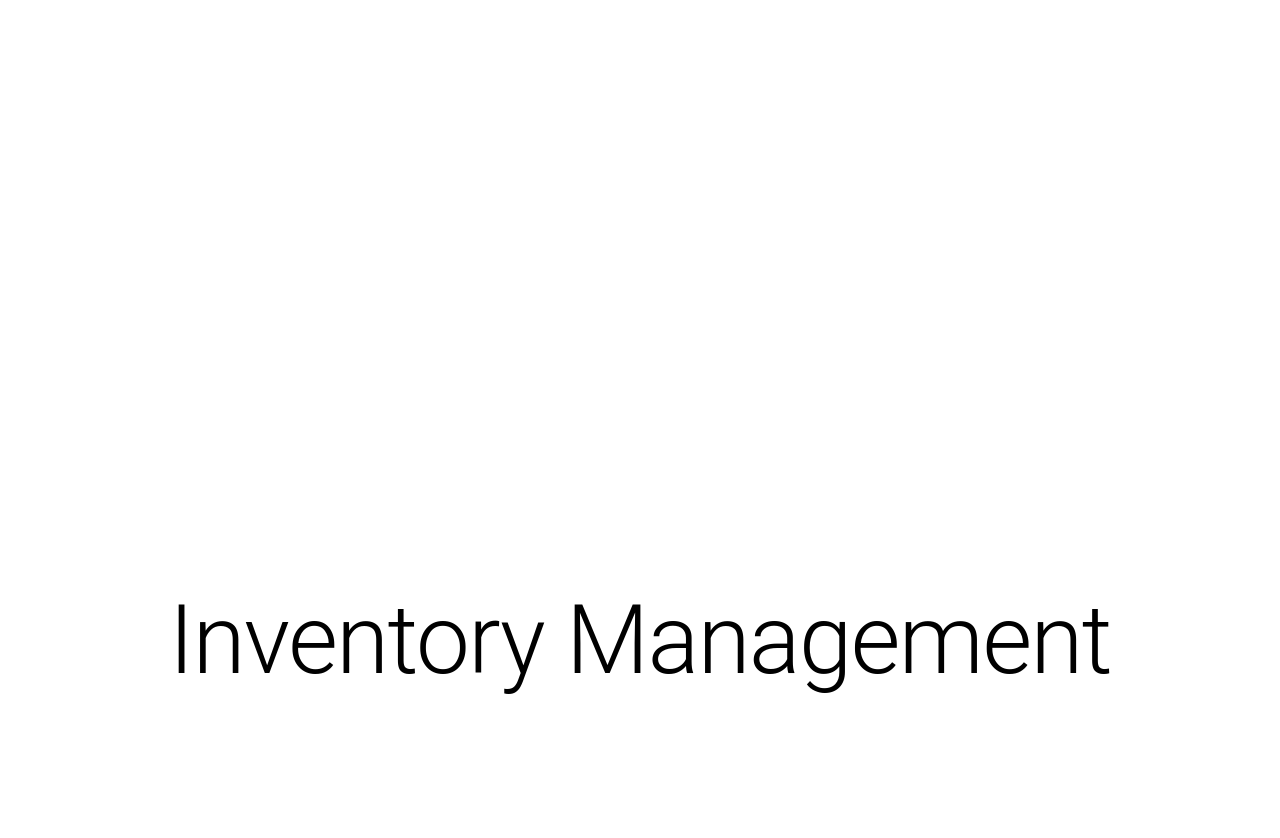
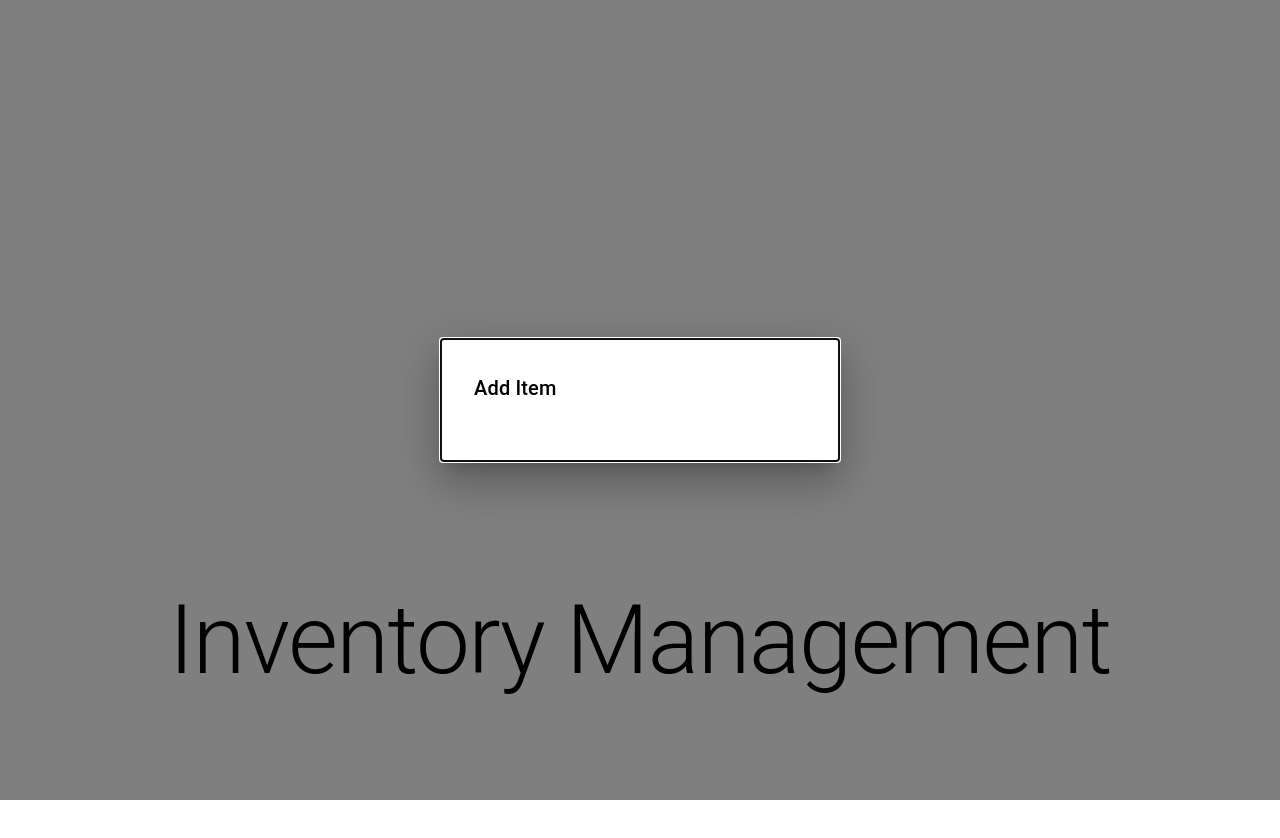
Before and after one commit to SMei201900/inventory_management_, a Next.js app: page / in a window 1280 px wide. Shown: the top 838 px of the page. Built offline with nearby package versions, Linux system fonts and the light colour scheme; no server answers; the database is empty.

Commit message:
set to true to see the modal aka pop-up; noticed modal is not centered so changed code

```diff
--- a/app/page.js
+++ b/app/page.js
@@ -7,7 +7,7 @@
 
 export default function Home() {
 	const [inventory, setInventory] = useState([]); //state variable to store inventory
-	const [open, setOpen] = useState(false); //this is how we are going to add or remove stuff
+	const [open, setOpen] = useState(true); //this is how we are going to add or remove stuff
 	const [itemName, setItemName] = useState(""); //this is where we store what we type
 
 	//async means it wont block our code when fetching; if blocked, entire website freezes
@@ -85,7 +85,6 @@
 					position="absolute"
 					top="50%"
 					left="50%"
-					transform="translate(-50%,-50%)"
 					width={400}
 					bgcolor="white"
 					border="2px solid #000"
@@ -94,6 +93,9 @@
 					display="flex"
 					flexDirection="column"
 					gap={3}
+					sx={{
+						transform: "translate(-50%,-50%)",
+					}}
 				>
 					<Typography variant="h6">Add Item</Typography>
 					<Stack width="100%" direction="row" spacing={2}></Stack>
```
